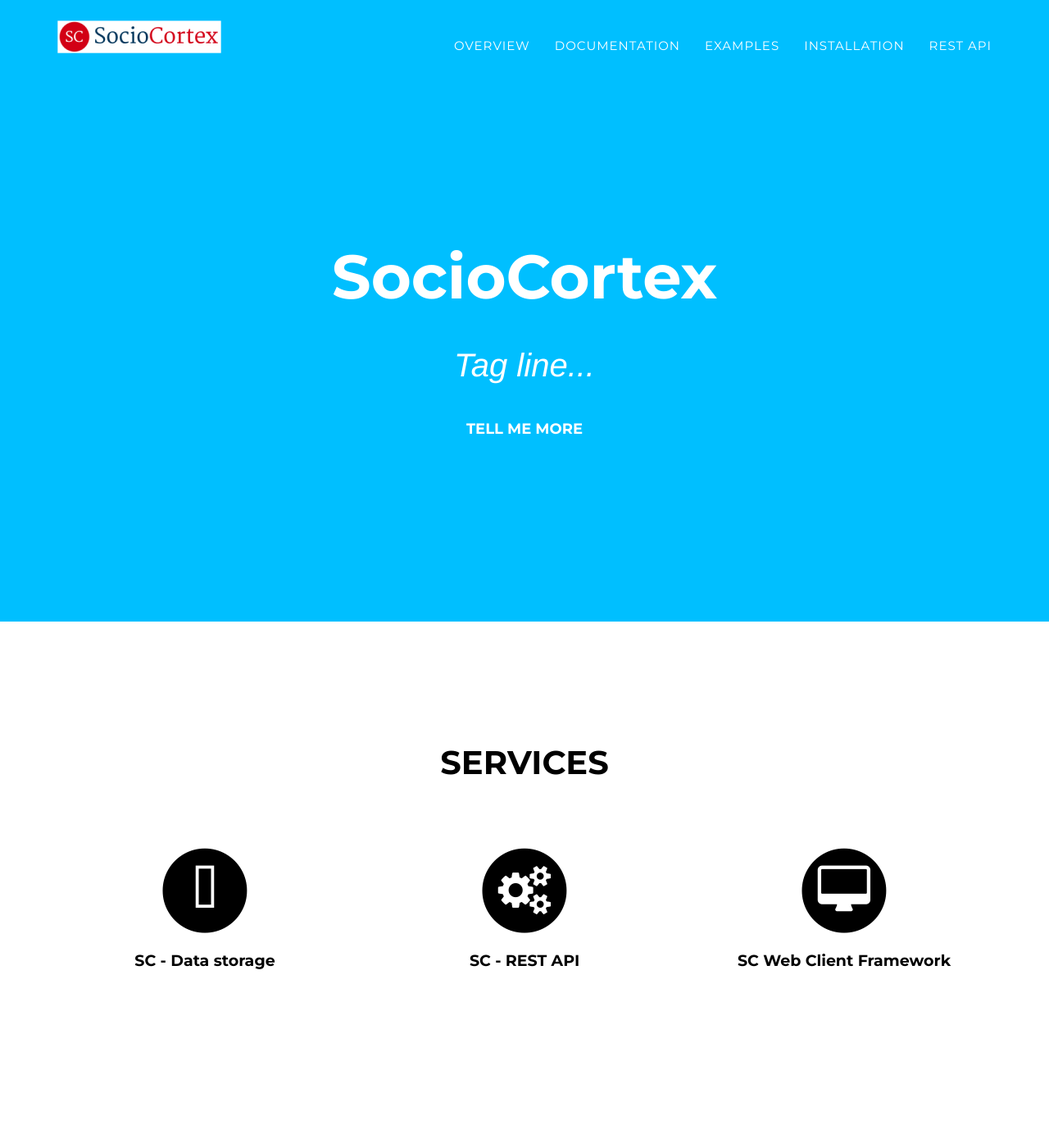
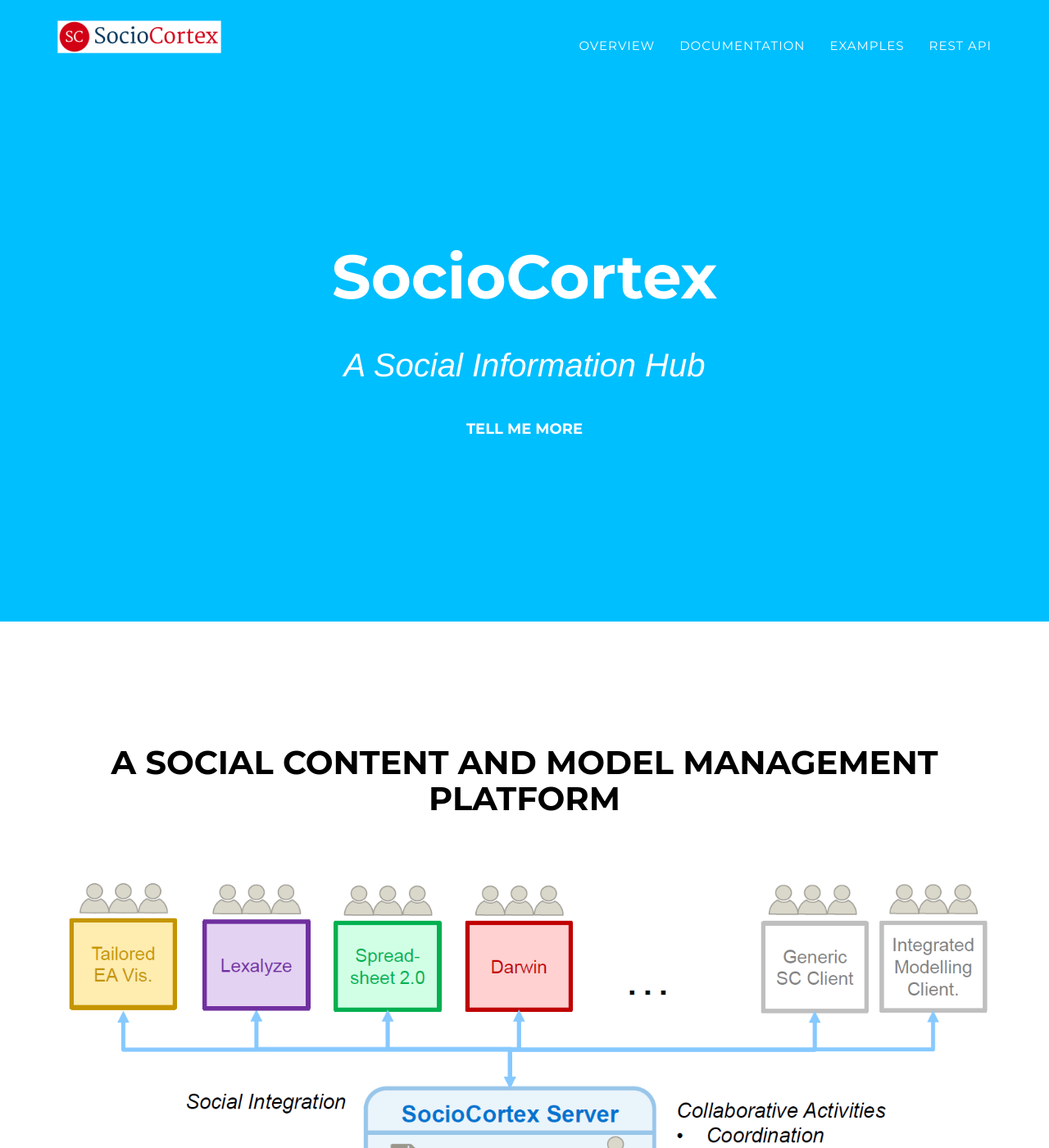
Before and after one commit to manoj5864/sociocortex, a Jekyll site: the page built from index.html, in a window 1280 px wide and 1400 px high. Shown: the whole window at 82% size. Built offline with Jekyll 4.4.1, drawn with Linux system fonts in a browser that asks for light colours; some web fonts are replaced.

Commit message:
minor changes

```diff
--- a/_config.yml
+++ b/_config.yml
@@ -1,5 +1,6 @@
 # Site settings
 title: SocioCortex
+tagline: A Social Information Hub
 email: manoj5864@gmail.com
 description: SocioCortex website
 baseurl: "/sociocortex"
--- a/_includes/header.html
+++ b/_includes/header.html
@@ -21,7 +21,7 @@
                         <a href="#page-top"></a>
                     </li>
                     <li>
-                        <a class="page-scroll" href="#services">Overview</a>
+                        <a class="page-scroll" href="#overview">Overview</a>
                     </li>
                     <li>
                         <a class="page-scroll" href={{"/documentation" | prepend: site.baseurl}} target="_blank" >Documentation</a>
@@ -29,9 +29,9 @@
                     <li>
                         <a class="page-scroll" href="#about">Examples</a>
                     </li>
-                    <li>
+                    <!--<li>
                         <a class="page-scroll" href="#team">Installation</a>
-                    </li>
+                    </li> -->
                     <li>
                         <a class="page-scroll" href="#contact">Rest API</a>
                     </li>
@@ -47,13 +47,8 @@
         <div class="container">
             <div class="intro-text">
                 <div class="intro-heading">{{site.title}}</div>
-                <div class="intro-lead-in">Tag line...</div>
-                <a href="#" class="page-scroll btn btn-xl">Tell Me More</a>
+                <div class="intro-lead-in">{{site.tagline}}</div>
+                <a class="page-scroll btn btn-xl" href="#overview">Tell Me More</a>
             </div>
         </div>
     </header>
-<!--
-        {% for page in site.pages %}
-          {% if page.title %}<a class="page-link" href="{{ page.url | prepend: site.baseurl }}">{{ page.title }}</a>{% endif %}
-        {% endfor %}
- -->
--- /dev/null
+++ b/_includes/overview.html
@@ -0,0 +1,15 @@
+<section id="overview">
+    <div class="container">
+        <div class="row">
+            <div class="col-lg-12 text-center">
+                <h2 class="section-heading">A Social Content and Model Management Platform</h2>
+                <h3 class="section-subheading text-muted"></h3>
+            </div>
+        </div>
+        <div class="row text-center">
+            <div class="col-lg-12">
+                <img class="img-responsive" src={{ "/img/sc_overview.png" | prepend: site.baseurl }} />
+            </div>
+        </div>
+    </div>
+</section>
--- a/_includes/services.html
+++ /dev/null
@@ -1,37 +0,0 @@
-<!-- Services Section -->
-    <section id="services">
-        <div class="container">
-            <div class="row">
-                <div class="col-lg-12 text-center">
-                    <h2 class="section-heading">Services</h2>
-                    <h3 class="section-subheading text-muted"></h3>
-                </div>
-            </div>
-            <div class="row text-center">
-                <div class="col-md-4">
-                    <span class="fa-stack fa-4x">
-                        <i class="fa fa-circle fa-stack-2x text-primary"></i>
-                        <i class="fa fa-database fa-stack-1x fa-inverse"></i>
-                    </span>
-                    <h4 class="service-heading">SC - Data storage</h4>
-                    <p class="text-muted"></p>
-                </div>
-                <div class="col-md-4">
-                    <span class="fa-stack fa-4x">
-                        <i class="fa fa-circle fa-stack-2x text-primary"></i>
-                        <i class="fa fa-cogs fa-stack-1x fa-inverse"></i>
-                    </span>
-                    <h4 class="service-heading">SC - REST API</h4>
-                    <p class="text-muted"></p>
-                </div>
-                <div class="col-md-4">
-                    <span class="fa-stack fa-4x">
-                        <i class="fa fa-circle fa-stack-2x text-primary"></i>
-                        <i class="fa fa-desktop fa-stack-1x fa-inverse"></i>
-                    </span>
-                    <h4 class="service-heading">SC Web Client Framework</h4>
-                    <p class="text-muted"></p>
-                </div>
-            </div>
-        </div>
-    </section>
--- a/_layouts/landing.html
+++ b/_layouts/landing.html
@@ -7,7 +7,7 @@
 <body id="page-top" class="index">
 
 {% include header.html %}
-{% include services.html %}
+{% include overview.html %}
 {% include about.html %}
 {% include team.html %}
 {% include clients.html %}
```
Also changed, not shown: img/sc_overview.PNG (added).
